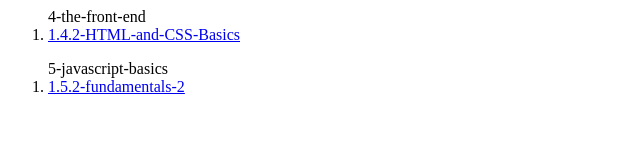
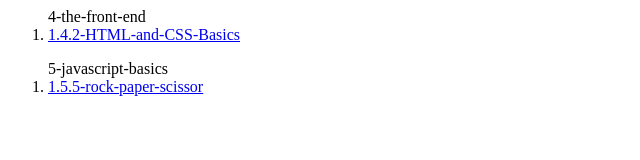
Before and after one commit to aarogyarijal/top-projects-index-links, a plain HTML site: page index.html in a window 1280 px wide. Shown: the full height of the page, 0-640 px from the left. Drawn offline with Linux system fonts and the light colour scheme.

Commit message:
Fixed rock paper scissor hyper text

```diff
--- a/index.html
+++ b/index.html
@@ -5,7 +5,7 @@
         </li>
     </ol>
     <ol>5-javascript-basics
-        <li><a href="https://aarogyarijal.github.io/top-1.5.5-rock-paper-scissor/index.html">1.5.2-fundamentals-2</a href>
+        <li><a href="https://aarogyarijal.github.io/top-1.5.5-rock-paper-scissor/index.html">1.5.5-rock-paper-scissor</a href>
         </li>
     </ol>
 </body>
```
